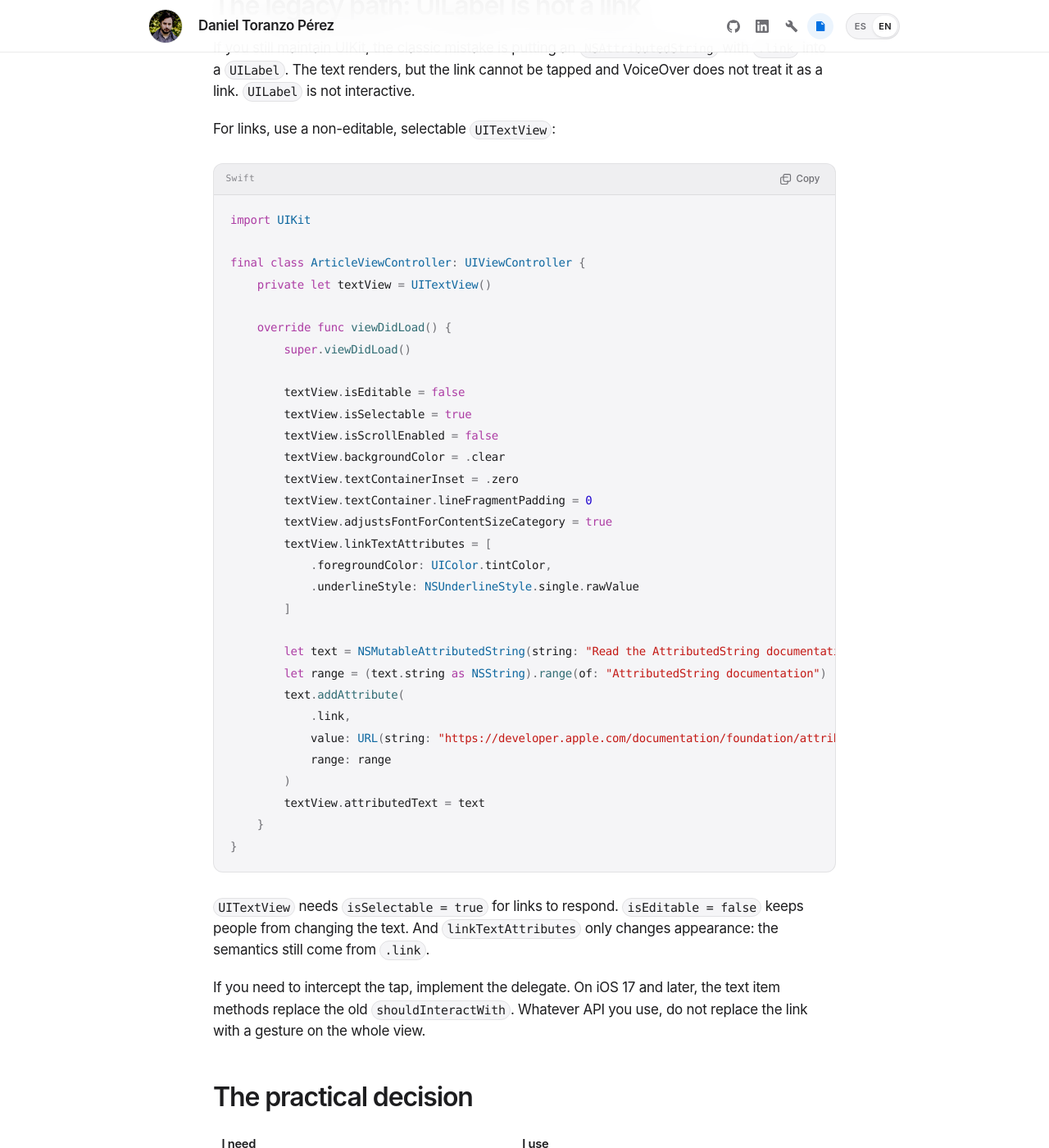
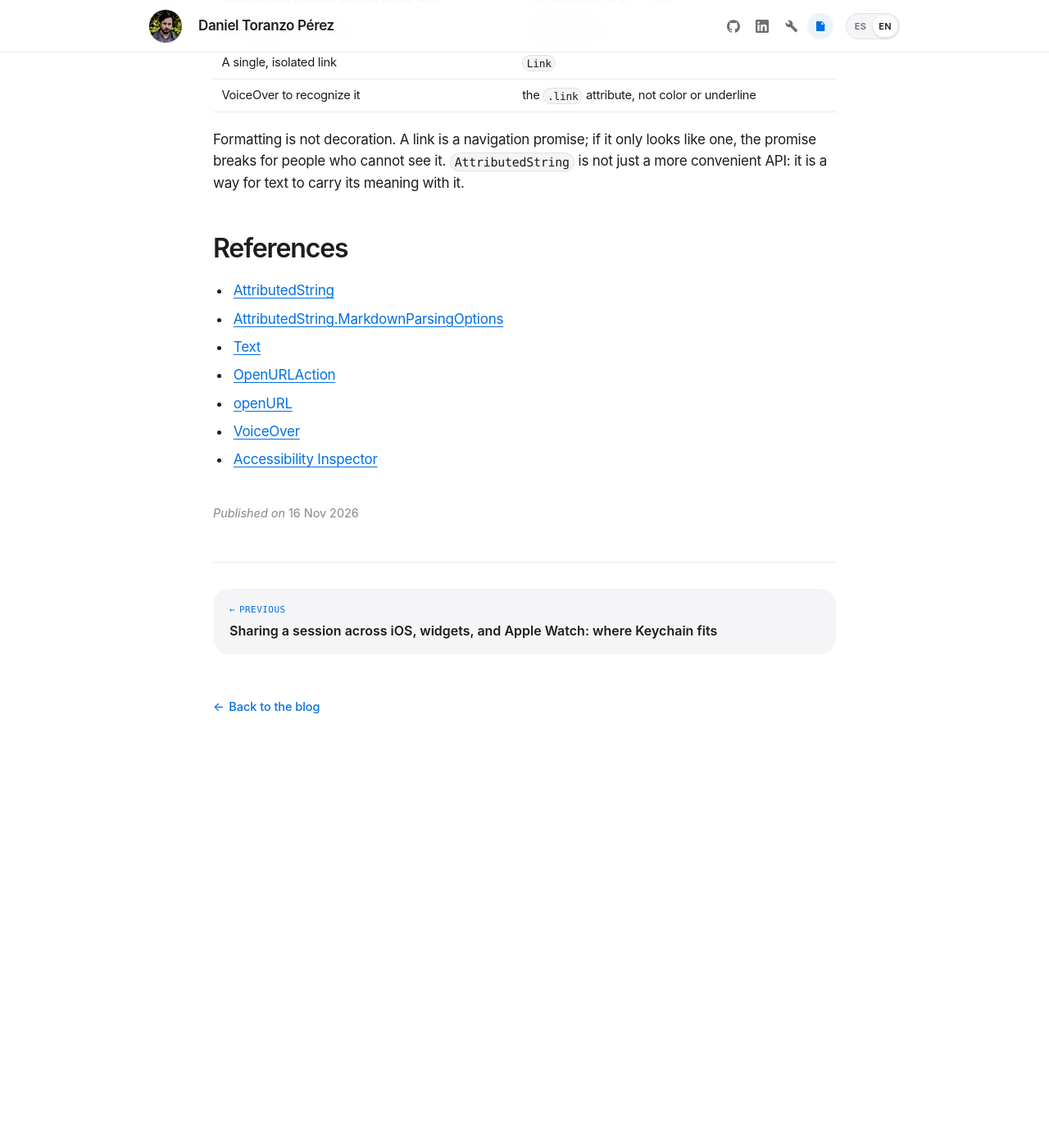
Before and after one commit to obocat/daniel_toranzo_perez, a Jekyll site: the page built from _posts/2026-11-16-attributedstring-enlaces-voiceover.markdown, in a window 1280 px wide and 1400 px high, scrolled down 5169 px. Shown: the whole window at 82% size. Built offline with Jekyll 4.4.1, drawn with Linux system fonts in a browser that asks for light colours; after the commit the page ends 6108 px from its top, so only the background shows below that; some of the changed text lies outside the part shown.

Commit message:
docs: remove UIKit mentions and add references (#37)

````diff
--- a/_posts/2026-11-16-attributedstring-enlaces-voiceover.markdown
+++ b/_posts/2026-11-16-attributedstring-enlaces-voiceover.markdown
@@ -1,6 +1,6 @@
 ---
-title: "AttributedString: formato, enlaces y VoiceOver sin pelearse con UIKit"
-title_en: "AttributedString: formatting, links, and VoiceOver without fighting UIKit"
+title: "AttributedString: formato, enlaces y VoiceOver en SwiftUI"
+title_en: "AttributedString: formatting, links, and VoiceOver in SwiftUI"
 date: 2026-11-16 09:00:00
 description: "Cómo dar formato a un texto con AttributedString, gestionar enlaces con OpenURLAction y hacer que VoiceOver los reconozca como enlaces."
 description_en: "How to format text with AttributedString, handle links with OpenURLAction, and make VoiceOver recognize them as links."
@@ -8,14 +8,14 @@ lang: es
 tags: [iOS, SwiftUI, AttributedString, Accessibility, VoiceOver]
 categories: blog
 layout: blog
-reading_time: 9
+reading_time: 7
 ---
 
 <div class="lang-es" lang="es" markdown="1">
 
 Un párrafo con una negrita, una cursiva, un fragmento de código y dos enlaces parece un problema resuelto. Hasta que toca que VoiceOver lo lea como lo que es: texto con énfasis y enlaces, no una sola frase plana.
 
-Durante años, hacer esto en UIKit fue un ejercicio de paciencia. `NSAttributedString` servía para pintar el texto, pero la interacción y la accesibilidad vivían en otra capa. `UILabel` ignoraba los enlaces; `UITextView` los mostraba, pero había que ajustar su comportamiento, interceptar las pulsaciones y comprobar que VoiceOver los anunciaba. Muchas apps acababan con un `onTapGesture` sobre el texto. Visualmente funcionaba; para VoiceOver, el enlace desaparecía.
+El problema no es solo pintar el texto. Un enlace tiene que seguir siéndolo cuando VoiceOver lo recorre, cuando cambia el tamaño de la letra o cuando el párrafo se combina con otros elementos. Si el formato vive solo en el color y el subrayado, la semántica se pierde.
 
 `AttributedString` no elimina toda la complejidad, pero junta las piezas en un solo valor. Y, sobre todo, permite que el formato tenga significado además de apariencia.
 
@@ -140,49 +140,6 @@ Text("Enlaces")
 
 Prueba con el rotor de enlaces, no solo leyendo el párrafo de arriba abajo. En el simulador, activa VoiceOver o usa Accessibility Inspector. Comprueba que cada enlace aparece en el rotor, que el foco no se queda atrapado y que el orden coincide con el texto.
 
-## El camino heredado: UILabel no es un enlace
-
-Si mantienes UIKit, el error clásico es poner un `NSAttributedString` con `.link` en un `UILabel`. El texto se pinta, pero el enlace no se puede pulsar y VoiceOver no lo trata como un enlace. `UILabel` no es interactivo.
-
-Para enlaces, usa un `UITextView` no editable y seleccionable:
-
-```swift
-import UIKit
-
-final class ArticleViewController: UIViewController {
-    private let textView = UITextView()
-
-    override func viewDidLoad() {
-        super.viewDidLoad()
-
-        textView.isEditable = false
-        textView.isSelectable = true
-        textView.isScrollEnabled = false
-        textView.backgroundColor = .clear
-        textView.textContainerInset = .zero
-        textView.textContainer.lineFragmentPadding = 0
-        textView.adjustsFontForContentSizeCategory = true
-        textView.linkTextAttributes = [
-            .foregroundColor: UIColor.tintColor,
-            .underlineStyle: NSUnderlineStyle.single.rawValue
-        ]
-
-        let text = NSMutableAttributedString(string: "Lee la documentación de AttributedString.")
-        let range = (text.string as NSString).range(of: "documentación de AttributedString")
-        text.addAttribute(
-            .link,
-            value: URL(string: "https://developer.apple.com/documentation/foundation/attributedstring")!,
-            range: range
-        )
-        textView.attributedText = text
-    }
-}
-```
-
-El `UITextView` necesita `isSelectable = true` para que los enlaces respondan. `isEditable = false` evita que el usuario modifique el texto. Y `linkTextAttributes` solo cambia la apariencia: la semántica sigue viniendo de `.link`.
-
-Si necesitas interceptar la pulsación, implementa el delegate. En iOS 17 y posteriores, los métodos de text item sustituyen al antiguo `shouldInteractWith`. Sea cual sea la API, no sustituyas el enlace por un gesto sobre toda la vista.
-
 ## La decisión práctica
 
 | Necesito | Uso |
@@ -190,10 +147,19 @@ Si necesitas interceptar la pulsación, implementa el delegate. En iOS 17 y post
 | Varios enlaces dentro de un párrafo en SwiftUI | `AttributedString` + `Text` |
 | Decidir qué hace un enlace | `OpenURLAction` |
 | Un enlace suelto y aislado | `Link` |
-| Texto con enlaces en UIKit | `UITextView` |
 | Que VoiceOver lo reconozca | atributo `.link`, no color ni subrayado |
 
 El formato no es decoración. Un enlace es una promesa de navegación; si solo lo parece, la promesa se rompe para quien no lo ve. `AttributedString` no es solo una API más cómoda: es una forma de que el texto lleve su significado consigo.
+
+## Referencias
+
+- [AttributedString](https://developer.apple.com/documentation/foundation/attributedstring)
+- [AttributedString.MarkdownParsingOptions](https://developer.apple.com/documentation/foundation/attributedstring/markdownparsingoptions)
+- [Text](https://developer.apple.com/documentation/swiftui/text)
+- [OpenURLAction](https://developer.apple.com/documentation/swiftui/openurlaction)
+- [openURL](https://developer.apple.com/documentation/swiftui/environmentvalues/openurl)
+- [VoiceOver](https://developer.apple.com/documentation/accessibility/voiceover)
+- [Accessibility Inspector](https://developer.apple.com/documentation/accessibility/accessibility-inspector)
 
 </div>
 
@@ -201,7 +167,7 @@ El formato no es decoración. Un enlace es una promesa de navegación; si solo l
 
 A paragraph with bold, italic, a code fragment, and two links sounds like a solved problem. Then VoiceOver has to read it as what it is: text with emphasis and links, not one flat sentence.
 
-For years, doing this in UIKit took patience. `NSAttributedString` handled the appearance, but interaction and accessibility lived in another layer. `UILabel` ignored links; `UITextView` displayed them, but you had to tune its behavior, intercept taps, and check that VoiceOver announced them. Many apps ended up with an `onTapGesture` on the text. It worked visually; for VoiceOver, the link disappeared.
+The problem is not just painting the text. A link has to remain a link when VoiceOver moves through it, when the text size changes, or when the paragraph is combined with other elements. If formatting lives only in color and underline, the semantics get lost.
 
 `AttributedString` does not remove every sharp edge, but it brings the pieces into one value. More importantly, it lets formatting carry meaning, not just appearance.
 
@@ -326,49 +292,6 @@ Text("Links")
 
 Test with the links rotor, not just by reading the paragraph from top to bottom. In the simulator, turn on VoiceOver or use Accessibility Inspector. Check that each link appears in the rotor, that focus does not get trapped, and that the order matches the text.
 
-## The legacy path: UILabel is not a link
-
-If you still maintain UIKit, the classic mistake is putting an `NSAttributedString` with `.link` into a `UILabel`. The text renders, but the link cannot be tapped and VoiceOver does not treat it as a link. `UILabel` is not interactive.
-
-For links, use a non-editable, selectable `UITextView`:
-
-```swift
-import UIKit
-
-final class ArticleViewController: UIViewController {
-    private let textView = UITextView()
-
-    override func viewDidLoad() {
-        super.viewDidLoad()
-
-        textView.isEditable = false
-        textView.isSelectable = true
-        textView.isScrollEnabled = false
-        textView.backgroundColor = .clear
-        textView.textContainerInset = .zero
-        textView.textContainer.lineFragmentPadding = 0
-        textView.adjustsFontForContentSizeCategory = true
-        textView.linkTextAttributes = [
-            .foregroundColor: UIColor.tintColor,
-            .underlineStyle: NSUnderlineStyle.single.rawValue
-        ]
-
-        let text = NSMutableAttributedString(string: "Read the AttributedString documentation.")
-        let range = (text.string as NSString).range(of: "AttributedString documentation")
-        text.addAttribute(
-            .link,
-            value: URL(string: "https://developer.apple.com/documentation/foundation/attributedstring")!,
-            range: range
-        )
-        textView.attributedText = text
-    }
-}
-```
-
-`UITextView` needs `isSelectable = true` for links to respond. `isEditable = false` keeps people from changing the text. And `linkTextAttributes` only changes appearance: the semantics still come from `.link`.
-
-If you need to intercept the tap, implement the delegate. On iOS 17 and later, the text item methods replace the old `shouldInteractWith`. Whatever API you use, do not replace the link with a gesture on the whole view.
-
 ## The practical decision
 
 | I need | I use |
@@ -376,9 +299,18 @@ If you need to intercept the tap, implement the delegate. On iOS 17 and later, t
 | Several links inside a SwiftUI paragraph | `AttributedString` + `Text` |
 | Decide what a link does | `OpenURLAction` |
 | A single, isolated link | `Link` |
-| Text with links in UIKit | `UITextView` |
 | VoiceOver to recognize it | the `.link` attribute, not color or underline |
 
 Formatting is not decoration. A link is a navigation promise; if it only looks like one, the promise breaks for people who cannot see it. `AttributedString` is not just a more convenient API: it is a way for text to carry its meaning with it.
 
+## References
+
+- [AttributedString](https://developer.apple.com/documentation/foundation/attributedstring)
+- [AttributedString.MarkdownParsingOptions](https://developer.apple.com/documentation/foundation/attributedstring/markdownparsingoptions)
+- [Text](https://developer.apple.com/documentation/swiftui/text)
+- [OpenURLAction](https://developer.apple.com/documentation/swiftui/openurlaction)
+- [openURL](https://developer.apple.com/documentation/swiftui/environmentvalues/openurl)
+- [VoiceOver](https://developer.apple.com/documentation/accessibility/voiceover)
+- [Accessibility Inspector](https://developer.apple.com/documentation/accessibility/accessibility-inspector)
+
 </div>
````
Also changed, not shown: other parts of _posts/2026-11-16-attributedstring-enlaces-voiceover.markdown (+2 -2 lines).
